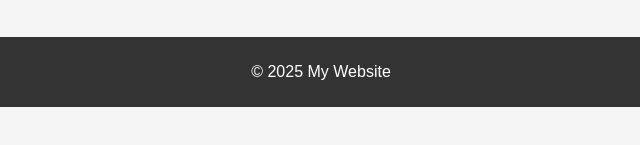
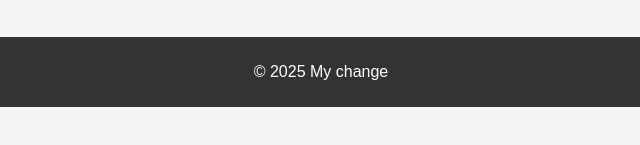
Before and after one commit to Varcoder-123/company-app, a plain HTML site: page login-page/index.html in a window 1280 px wide. Shown: the part 231-376 px from the top of the page, 319-959 px from the left. Drawn offline with Linux system fonts and the light colour scheme.

Commit message:
this is an change

```diff
--- a/login-page/index.html
+++ b/login-page/index.html
@@ -19,7 +19,7 @@
     </section>
 
     <footer>
-        <p>© 2025 My Website</p>
+        <p>© 2025 My change</p>
     </footer>
 </body>
 
```
